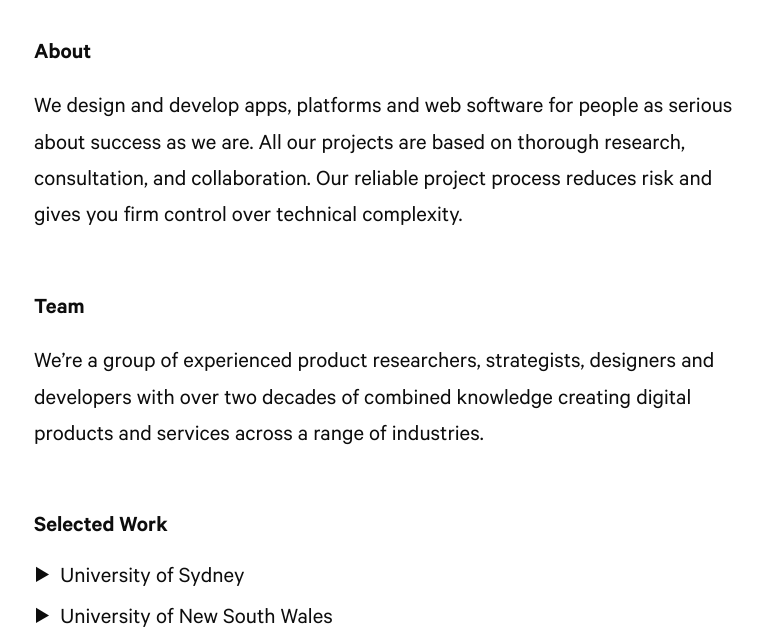
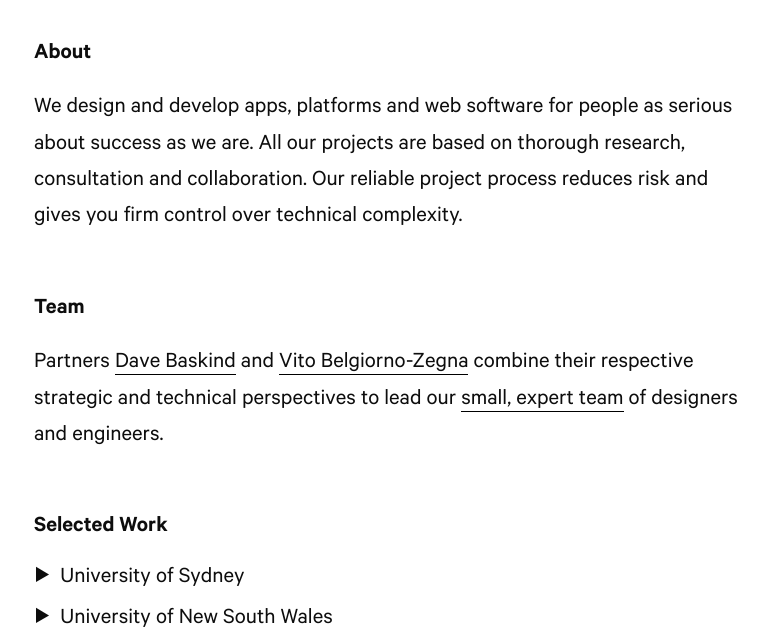
Before and after one commit to picketstudio/temp-site, a website: page index.html in a window 1280 px wide. Shown: the part 432-1070 px from the top of the page, without its empty margins (246-1014 px from the left). Drawn offline with nearby package versions, Linux system fonts and the light colour scheme; files whose address does not match are found by name.

Commit message:
Update the team description to be a bit more true

```diff
--- a/index.html
+++ b/index.html
@@ -140,17 +140,20 @@
         <p>
           We design and develop apps, platforms and web software for people as
           serious about success as we are. All our projects are based on
-          thorough research, consultation, and collaboration. Our reliable
-          project process reduces risk and gives you firm control over technical
-          complexity.
+          thorough research, consultation and collaboration. Our reliable
+          project process reduces risk and gives you firm control over
+          technical complexity.
         </p>
       </section>
       <section>
         <strong>Team</strong>
         <p>
-          We’re a group of experienced product researchers, strategists,
-          designers and developers with over two decades of combined knowledge
-          creating digital products and services across a range of industries.
+          Partners <a href="https://www.linkedin.com/in/davebaskind/">Dave
+            Baskind</a> and <a href="https://www.linkedin.com/in/vitobz/">Vito
+            Belgiorno-Zegna</a> combine their respective strategic and
+          technical perspectives to lead our <a
+            href="https://www.linkedin.com/company/picket-studio/people/">small,
+            expert team</a> of designers and engineers.
         </p>
       </section>
 
```
